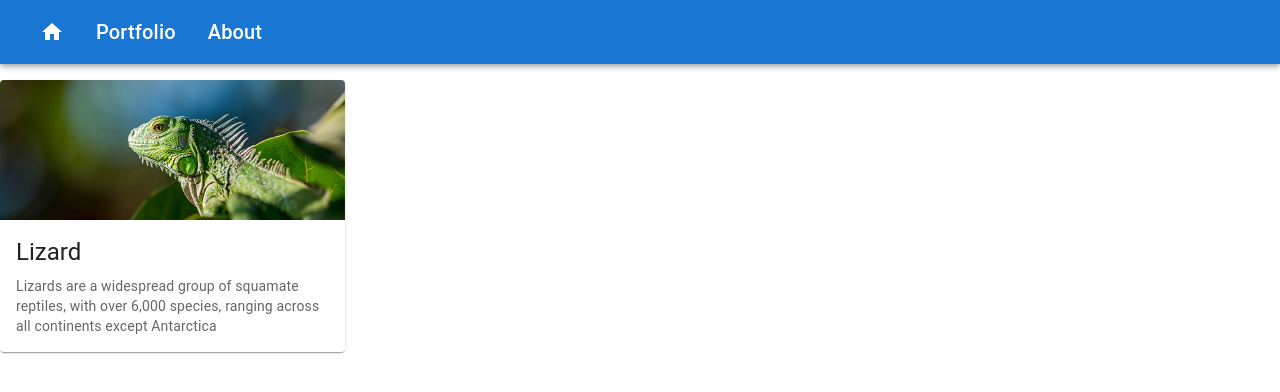
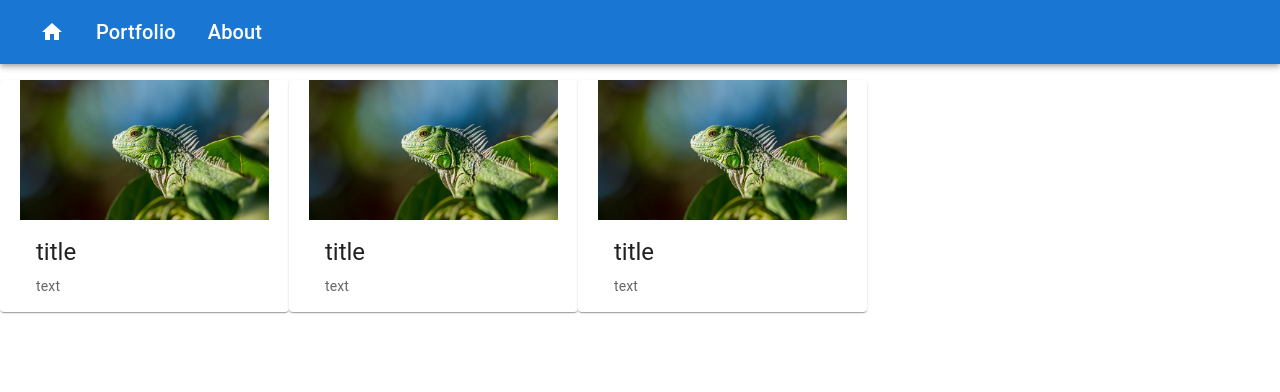
Before and after one commit to carlosferro/ferrodev, a React (Create React App) app: page /Portfolio in a window 1280 px wide. Shown: the top 392 px of the page. Built offline with nearby package versions, Linux system fonts and the light colour scheme.

Commit message:
Adding BasicCard

```diff
--- a/src/components/commom/BasicCard/BasicCard.js
+++ b/src/components/commom/BasicCard/BasicCard.js
@@ -1,25 +1,17 @@
-import { Card, CardActionArea, CardContent, CardMedia, Typography } from "@mui/material";
+import { Card, CardActionArea, CardContent, CardMedia } from "@mui/material";
 import React from "react";
 
-const BasicCard = ({component, height, image, alt, title, text, }) => {
+const BasicCard = ({ component, height, image, alt, content, sx }) => {
   return (
-    <Card sx={{ maxWidth: 345 }}>
+    <Card sx={sx}>
       <CardActionArea>
         <CardMedia
-          component="img"
-          height="140"
-          image="contemplative-reptile.jpg"
-          alt="green iguana"
+          component={component}
+          height={height}
+          image={image}
+          alt={alt}
         />
-        <CardContent>
-          <Typography gutterBottom variant="h5" component="div">
-            Lizard
-          </Typography>
-          <Typography variant="body2" color="text.secondary">
-            Lizards are a widespread group of squamate reptiles, with over 6,000
-            species, ranging across all continents except Antarctica
-          </Typography>
-        </CardContent>
+        <CardContent>{content}</CardContent>
       </CardActionArea>
     </Card>
   );
--- a/src/pages/Portfolio/Portfolio.js
+++ b/src/pages/Portfolio/Portfolio.js
@@ -1,10 +1,34 @@
-import React from 'react';
-import BasicCard from '../../components/commom/BasicCard/BasicCard';
+import { Grid, Typography } from "@mui/material";
+import React from "react";
+import BasicCard from "../../components/commom/BasicCard/BasicCard";
+import { portfolioItems } from "./portfolioItems";
 
 const Portfolio = () => {
-    return (
-        <BasicCard />
-    );
+  const getContent = (title, text) => (
+    <>
+      <Typography gutterBottom variant="h5" component="div">
+        {title}
+      </Typography>
+      <Typography variant="body2" color="text.secondary">
+        {text}
+      </Typography>
+    </>
+  );
+
+  return (
+    <Grid container>
+      {portfolioItems.map((item) => (
+        <BasicCard
+          sx={{ maxWidth: 345, paddingLeft: "20px", paddingRight: "20px" }}
+          component="img"
+          height={140}
+          image={item.image}
+          alt={item.alt}
+          content={getContent(item.title, item.text)}
+        />
+      ))}
+    </Grid>
+  );
 };
 
 export default Portfolio;
--- /dev/null
+++ b/src/pages/Portfolio/portfolioItems.js
@@ -0,0 +1,23 @@
+export const portfolioItems = [
+  {
+    id: 0,
+    image: "contemplative-reptile.jpg",
+    alt: "green iguana",
+    title: "title",
+    text: "text",
+  },
+  {
+    id: 1,
+    image: "contemplative-reptile.jpg",
+    alt: "green iguana",
+    title: "title",
+    text: "text",
+  },
+  {
+    id: 2,
+    image: "contemplative-reptile.jpg",
+    alt: "green iguana",
+    title: "title",
+    text: "text",
+  },
+];
```
